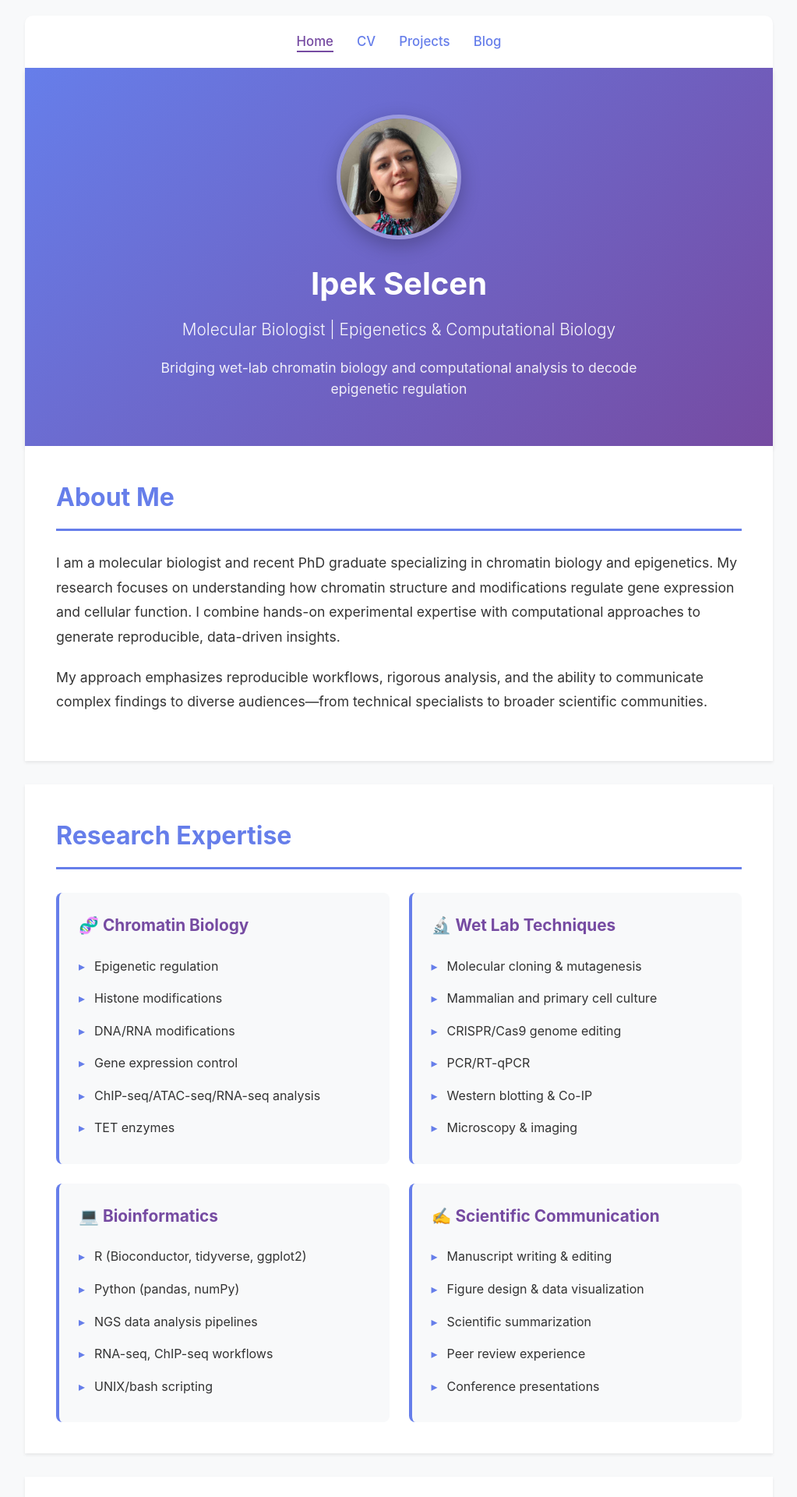
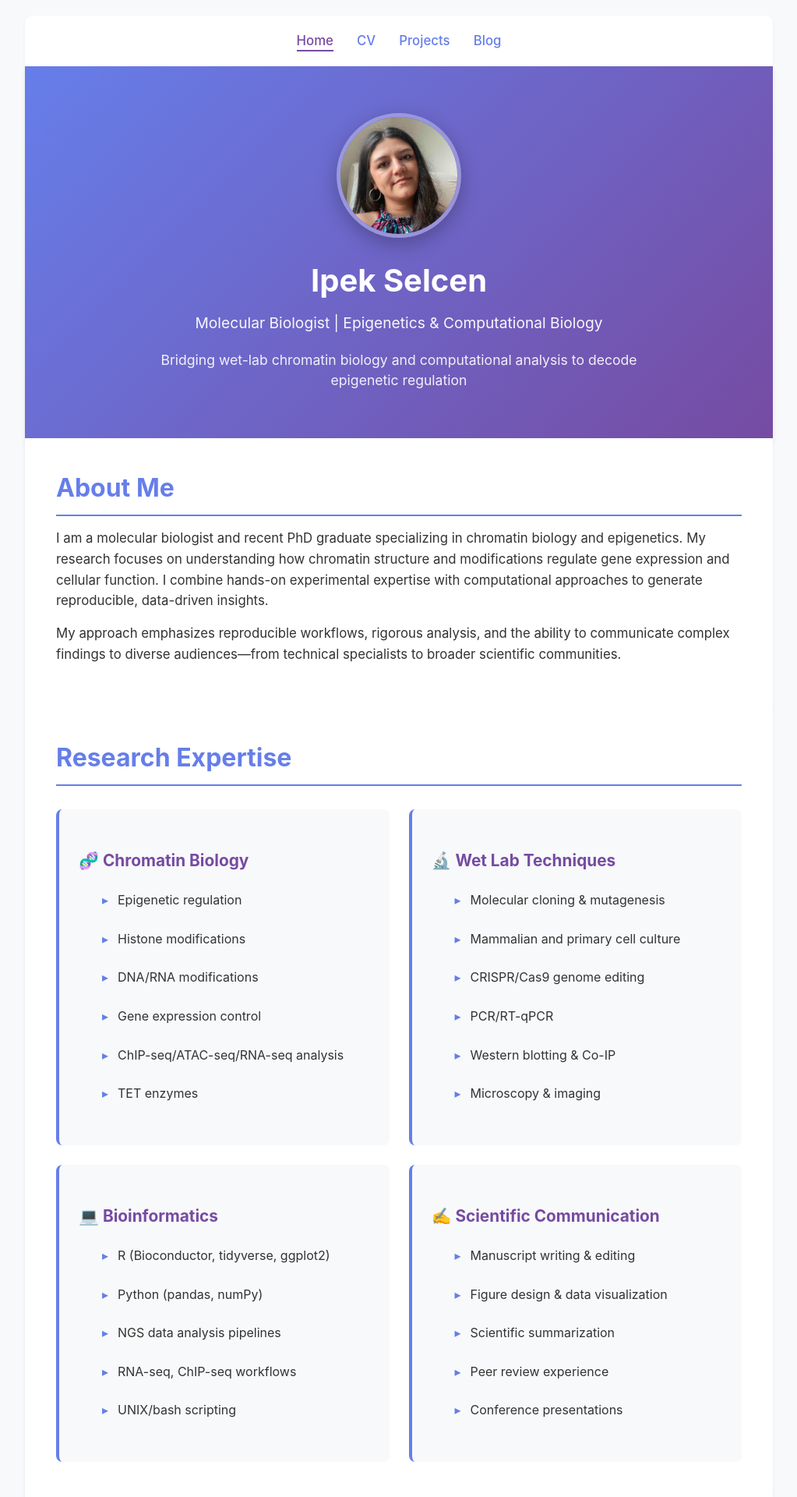
Before and after one commit to ipekselcen/ipekselcen.github.io, a Jekyll site: the page built from index.html, in a window 1280 px wide. Shown: the top 1920 px of the page at 78% size, without its empty margins (128-1151 px from the left). Built offline with Jekyll 4.4.1, drawn with Linux system fonts in a browser that asks for light colours.

Commit message:
Refactor index.html and improve styling
Refactor styles and update HTML structure for better organization.

```diff
--- a/index.html
+++ b/index.html
@@ -8,68 +8,13 @@
     <meta charset="UTF-8">
     <meta name="viewport" content="width=device-width, initial-scale=1.0">
     <title>Ipek Selcen | Molecular Biologist & Aspiring Bioinformatician</title>
+
+    <!-- Shared styles -->
+    <link rel="stylesheet" href="/assets/css/custom.css">
+
+    <!-- Index-specific styles -->
     <style>
-        * {
-            margin: 0;
-            padding: 0;
-            box-sizing: border-box;
-        }
-
-        body {
-            font-family: -apple-system, BlinkMacSystemFont, 'Segoe UI', Roboto, Oxygen, Ubuntu, Cantarell, sans-serif;
-            line-height: 1.6;
-            color: #333;
-            background: #f8f9fa;
-        }
-
-        .container {
-            max-width: 1000px;
-            margin: 0 auto;
-            padding: 20px;
-        }
-        /* Navigation */
-        nav {
-            background: white;
-            padding: 20px 40px;
-            margin-bottom: 0;
-            border-radius: 10px 10px 0 0;
-            box-shadow: 0 2px 4px rgba(0,0,0,0.05);
-        }
-
-        nav ul {
-            list-style: none;
-            display: flex;
-            gap: 30px;
-            justify-content: center;
-            flex-wrap: wrap;
-        }
-
-        nav a {
-            color: #667eea;
-            text-decoration: none;
-            font-weight: 500;
-            font-size: 1.05em;
-            transition: color 0.3s ease;
-        }
-
-        nav a:hover {
-            color: #764ba2;
-        }
-
-        nav a.active {
-            color: #764ba2;
-            border-bottom: 2px solid #764ba2;
-            padding-bottom: 2px;
-        }
-
-        header {
-            background: linear-gradient(135deg, #667eea 0%, #764ba2 100%);
-            color: white;
-            padding: 60px 40px;
-            text-align: center;
-            box-shadow: 0 4px 6px rgba(0,0,0,0.1);
-        }
-
+        /* Hero photo styling */
         .hero-photo {
             margin-bottom: 25px;
             display: flex;
@@ -90,52 +35,15 @@
             transform: scale(1.05);
         }
 
-        header h1 {
-            font-size: 2.5em;
-            margin-bottom: 10px;
-            font-weight: 700;
-        }
-
-        header .subtitle {
-            font-size: 1.3em;
-            margin-bottom: 20px;
-            opacity: 0.95;
-            font-weight: 300;
-        }
-
         header .tagline {
             font-size: 1.1em;
             max-width: 700px;
-            margin: 0 auto;
+            margin: 20px auto 0;
             opacity: 0.9;
             line-height: 1.5;
         }
 
-        .section {
-            background: white;
-            padding: 40px;
-            margin-bottom: 30px;
-            box-shadow: 0 2px 4px rgba(0,0,0,0.08);
-        }
-
-        .section:last-of-type {
-            border-radius: 0 0 10px 10px;
-        }
-
-        .section h2 {
-            color: #667eea;
-            font-size: 2em;
-            margin-bottom: 25px;
-            padding-bottom: 15px;
-            border-bottom: 3px solid #667eea;
-        }
-
-        .about-text {
-            font-size: 1.1em;
-            line-height: 1.8;
-            margin-bottom: 20px;
-        }
-
+        /* Skills grid */
         .skills-grid {
             display: grid;
             grid-template-columns: repeat(auto-fit, minmax(280px, 1fr));
@@ -144,14 +52,14 @@
         }
 
         .skill-category {
-            background: #f8f9fa;
+            background: var(--bg-color);
             padding: 25px;
             border-radius: 8px;
-            border-left: 4px solid #667eea;
+            border-left: 4px solid var(--primary-color);
         }
 
         .skill-category h3 {
-            color: #764ba2;
+            color: var(--secondary-color);
             margin-bottom: 15px;
             font-size: 1.3em;
         }
@@ -170,25 +78,26 @@
             content: "▸";
             position: absolute;
             left: 0;
-            color: #667eea;
+            color: var(--primary-color);
         }
 
+        /* Projects */
         .project {
             margin-bottom: 30px;
             padding: 25px;
-            background: #f8f9fa;
+            background: var(--bg-color);
             border-radius: 8px;
-            border-left: 4px solid #764ba2;
+            border-left: 4px solid var(--secondary-color);
         }
 
         .project h3 {
-            color: #333;
+            color: var(--text-color);
             margin-bottom: 10px;
             font-size: 1.4em;
         }
 
-        .project .project-meta {
-            color: #666;
+        .project-meta {
+            color: var(--text-light);
             font-size: 0.95em;
             margin-bottom: 15px;
             font-style: italic;
@@ -201,8 +110,8 @@
 
         .tag {
             display: inline-block;
-            background: #667eea;
-            color: white;
+            background: var(--primary-color);
+            color: var(--white);
             padding: 5px 12px;
             border-radius: 15px;
             font-size: 0.85em;
@@ -210,20 +119,21 @@
             margin-top: 5px;
         }
 
+        /* Publications */
         .publication {
             margin-bottom: 25px;
             padding: 20px;
-            background: #f8f9fa;
+            background: var(--bg-color);
             border-radius: 8px;
             line-height: 1.7;
         }
 
         .publication strong {
-            color: #764ba2;
+            color: var(--secondary-color);
         }
 
         .publication a {
-            color: #667eea;
+            color: var(--primary-color);
             text-decoration: none;
         }
 
@@ -231,17 +141,23 @@
             text-decoration: underline;
         }
 
+        /* Blog link box */
         .blog-link {
             background: #f0f4ff;
             padding: 30px;
             border-radius: 8px;
             text-align: center;
-            border: 2px dashed #667eea;
+            border: 2px dashed var(--primary-color);
             margin-top: 20px;
         }
 
+        .blog-link h3 {
+            margin-bottom: 20px;
+            color: var(--text-color);
+        }
+
         .blog-link a {
-            color: #667eea;
+            color: var(--primary-color);
             font-size: 1.2em;
             text-decoration: none;
             font-weight: 600;
@@ -251,69 +167,22 @@
             text-decoration: underline;
         }
 
-        /* Contact section */
-        .contact-info {
-            text-align: center;
-            padding: 30px 0;
-            line-height: 2;
+        /* About text */
+        .about-text {
+            font-size: 1.1em;
+            line-height: 1.8;
+            margin-bottom: 20px;
         }
 
-        .contact-info a {
-            color: #667eea;
-            text-decoration: none;
-            margin: 0 15px;
-            font-size: 1em;
-        }
-
-        .contact-info a:hover {
-            color: #764ba2;
-            text-decoration: underline;
-        }
-
-        footer {
-            text-align: center;
-            padding: 40px 20px;
-            color: #666;
-            font-size: 0.95em;
-        }
-
+        /* Mobile adjustments */
         @media (max-width: 768px) {
-            nav {
-                padding: 15px 20px;
-            }
-
-            nav ul {
-                gap: 15px;
-            }
-
-            header {
-                padding: 40px 20px;
-            }
-
-            header h1 {
-                font-size: 2em;
-            }
-
-            header .subtitle {
-                font-size: 1.1em;
-            }
-
             .hero-photo img {
                 width: 110px;
                 height: 110px;
             }
 
-            .section {
-                padding: 25px;
-            }
-
             .skills-grid {
                 grid-template-columns: 1fr;
-            }
-
-            .contact-info a {
-                display: block;
-                margin: 10px 0;
             }
         }
     </style>
@@ -437,7 +306,7 @@
             </div>
 
             <div class="blog-link">
-                <h3 style="margin-bottom: 20px; color: #333;">📝 My Progress Blogs</h3>
+                <h3>📝 My Progress Blogs</h3>
                 <div style="display: flex; gap: 15px; justify-content: center; flex-wrap: wrap; margin-bottom: 15px;">
                     <a href="/blog/">📚 All Posts</a>
                     <a href="/blog/editorial/">✍️ Editorial</a>
@@ -445,7 +314,7 @@
                     <a href="/blog/wetlab/">🔬 Wet Lab</a>
                 </div>
                 <p style="color: #666; font-style: italic;">
-                Small wins, clear notes, and steady iteration
+                    Small wins, clear notes, and steady iteration
                 </p>
             </div>
         </section>
@@ -494,7 +363,6 @@
             </ul>
         </section>
 
-
         <footer>
             <p>© 2025 Ipek Selcen | Molecular Biologist & Aspiring Bioinformatician</p>
             <p style="margin-top: 10px; font-style: italic;">Tracking progress publicly — small wins and clear notes.</p>
```
